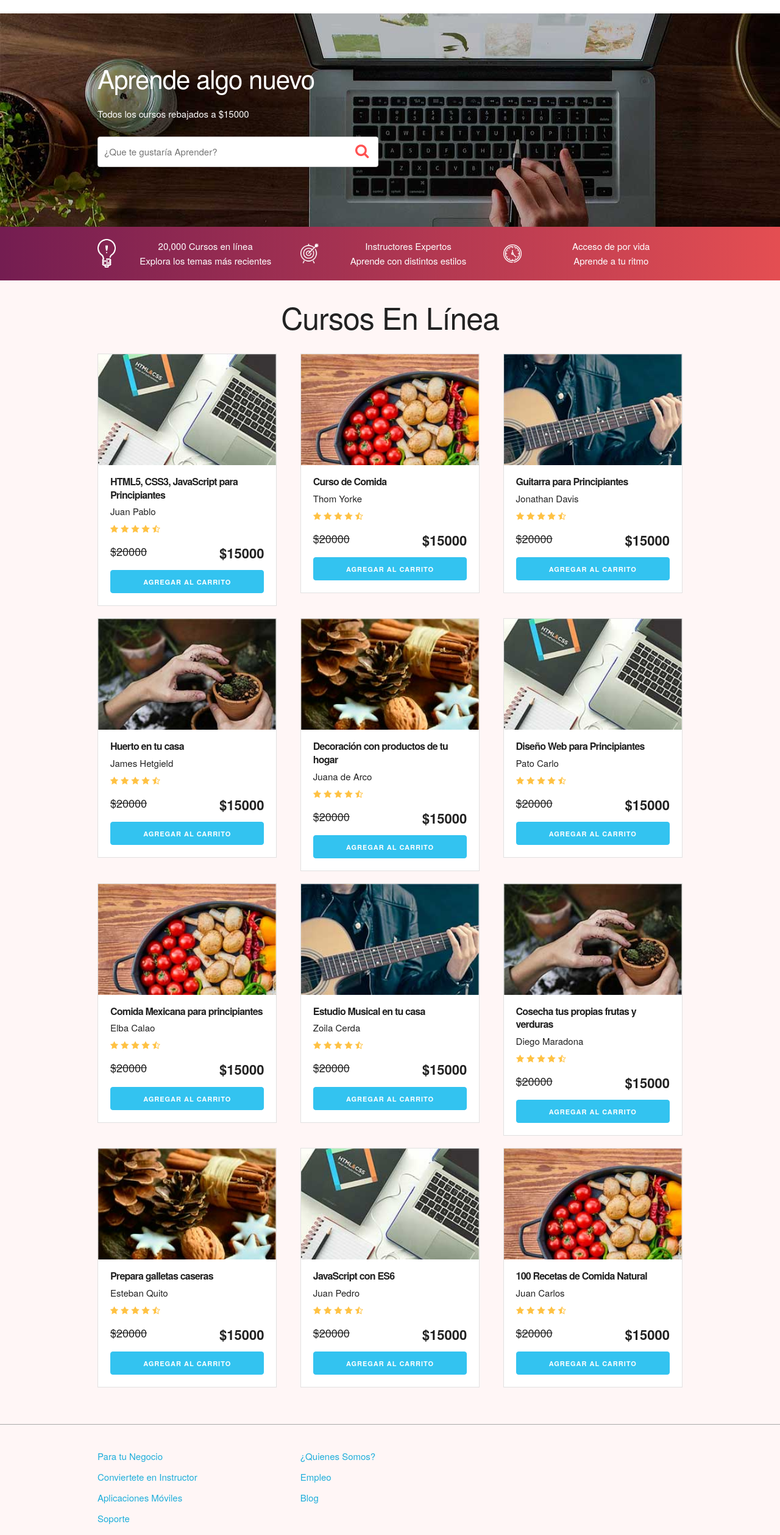
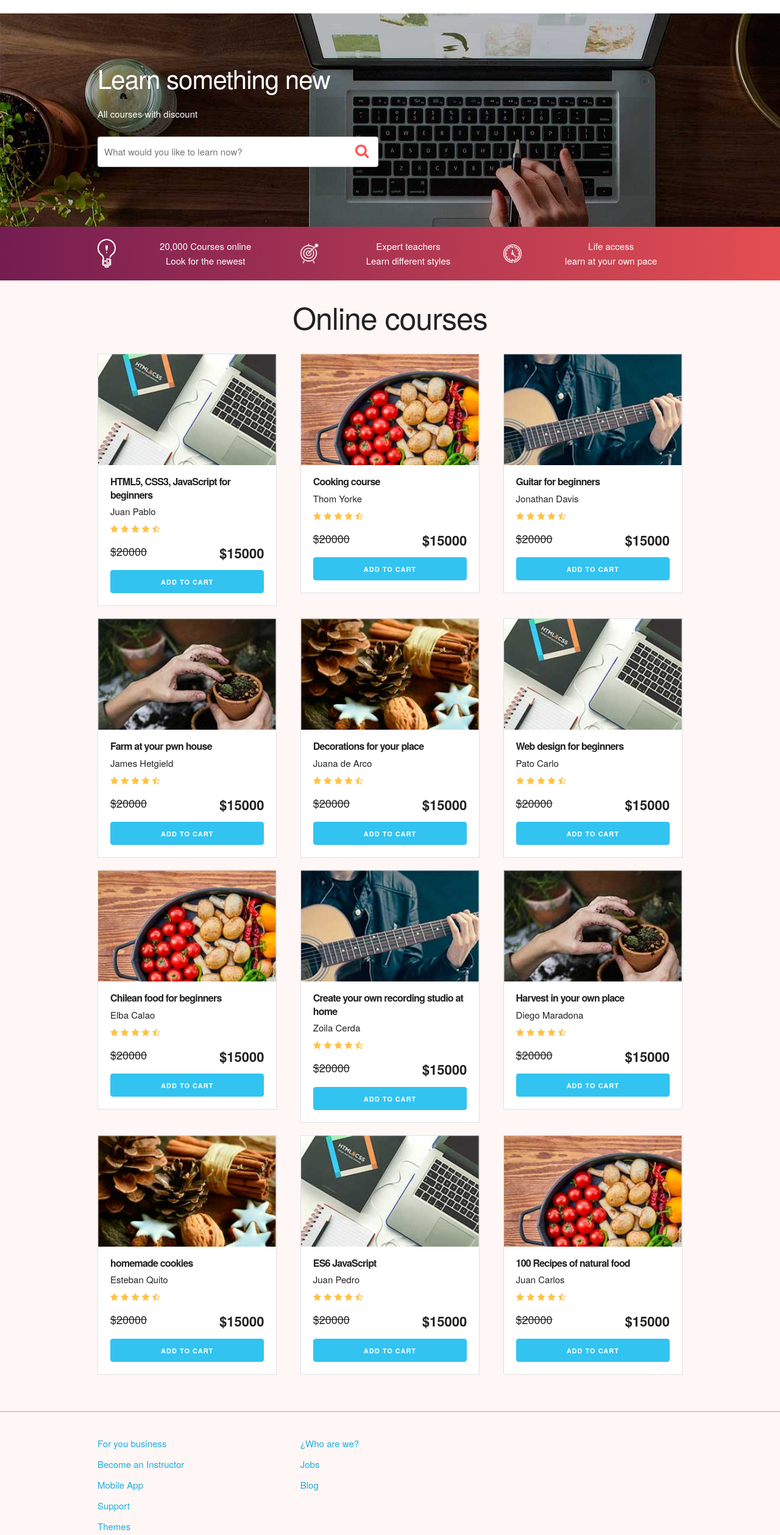
Before and after one commit to DiegoThonC/CarritoDeCompras, a plain HTML site: page index.html in a window 1280 px wide. Shown: the part 57-2575 px from the top of the page at 61% size. Drawn offline with Linux system fonts and the light colour scheme.

Commit message:
translating to english

```diff
--- a/index.html
+++ b/index.html
@@ -4,7 +4,7 @@
     <meta charset="UTF-8">
     <meta name="viewport" content="width=device-width, initial-scale=1.0">
     <meta http-equiv="X-UA-Compatible" content="ie=edge">
-    <title>Carrito de Compras</title>
+    <title>Shopping Cart</title>
     <link rel="stylesheet" href="css/normalize.css">
     <link rel="stylesheet" href="css/skeleton.css">
     <link rel="stylesheet" href="css/custom.css">
@@ -21,15 +21,15 @@
                             <table id="lista-carrito" class="u-full-width">
                                 <thead>
                                     <tr>
-                                        <th>Imagen</th>
-                                        <th>Nombre</th>
-                                        <th>Precio</th>
+                                        <th>Picture</th>
+                                        <th>Nanem</th>
+                                        <th>Price</th>
                                         <th></th>
                                     </tr>
                                 </thead>
                                 <tbody></tbody>
                             </table>
-                            <a href="#" id="vaciar-carrito" class="button u-full-width">Vaciar Carrito</a>
+                            <a href="#" id="vaciar-carrito" class="button u-full-width">Empty Cart</a>
                         </div>
                     </li>
                 </ul>
@@ -44,10 +44,10 @@
         <div class="row">
             <div class="six columns">
                 <div class="contenido-hero">
-                    <h2>Aprende algo nuevo</h2>
-                    <p>Todos los cursos rebajados a $15000</p>
+                    <h2>Learn something new</h2>
+                    <p>All courses with discount</p>
                     <form action="#" id="busqueda" method="post" class="formulario">
-                        <input class="u-full-width" type="text" placeholder="¿Que te gustaría Aprender?" id="buscador">
+                        <input class="u-full-width" type="text" placeholder="What would you like to learn now?" id="buscador">
                         <input type="button" id="submit-buscador" class="submit-buscador">
                     </form>
                 </div>
@@ -60,29 +60,38 @@
     <div class="container">
         <div class="row">
             <div class="four columns icono icono1">
-                <p>20,000 Cursos en línea <br>
-                Explora  los temas más recientes</p>
+                <p>
+                    20,000 Courses online
+                    <br>
+                    Look for the newest
+                </p>
             </div>
             <div class="four columns icono icono2">
-                <p>Instructores Expertos <br>
-                Aprende con distintos estilos</p>
+                <p>
+                    Expert teachers
+                    <br>
+                    Learn different styles
+                </p>
             </div>
             <div class="four columns icono icono3">
-                <p>Acceso de por vida <br>
-                Aprende a tu ritmo</p>
+                <p>
+                    Life access
+                    <br>
+                    learn at your own pace
+                </p>
             </div>
         </div>
     </div>
 </div>
 
 <div id="lista-cursos" class="container">
-    <h1 id="encabezado" class="encabezado">Cursos En Línea</h1>
+    <h1 id="encabezado" class="encabezado">Online courses</h1>
     <div class="row">
         <div class="four columns">
             <div class="card">
                 <img src="img/curso1.jpg" class="imagen-curso u-full-width">
                 <div class="info-card">
-                    <h4>HTML5, CSS3, JavaScript para Principiantes</h4>
+                    <h4>HTML5, CSS3, JavaScript for beginners</h4>
                     <p>Juan Pablo</p>
                     <img src="img/estrellas.png">
                     <p class="precio">
@@ -91,7 +100,7 @@
                             $15000
                         </span>
                     </p>
-                    <a href="#" class="u-full-width button-primary button input agregar-carrito" data-id="1">Agregar Al Carrito</a>
+                    <a href="#" class="u-full-width button-primary button input agregar-carrito" data-id="1">Add to cart</a>
                 </div>
             </div> <!--.card-->
         </div>
@@ -99,7 +108,7 @@
             <div class="card">
                 <img src="img/curso2.jpg" class="imagen-curso u-full-width">
                 <div class="info-card">
-                    <h4>Curso de Comida</h4>
+                    <h4>Cooking course</h4>
                     <p>Thom Yorke</p>
                     <img src="img/estrellas.png">
                     <p class="precio">
@@ -108,7 +117,7 @@
                             $15000
                         </span>
                     </p>
-                    <a href="#" class="u-full-width button-primary button input agregar-carrito" data-id="2">Agregar Al Carrito</a>
+                    <a href="#" class="u-full-width button-primary button input agregar-carrito" data-id="2">Add to cart</a>
                 </div>
             </div>
         </div>
@@ -116,7 +125,7 @@
             <div class="card">
                 <img src="img/curso3.jpg" class="imagen-curso u-full-width">
                 <div class="info-card">
-                    <h4>Guitarra para Principiantes</h4>
+                    <h4>Guitar for beginners</h4>
                     <p>Jonathan Davis</p>
                     <img src="img/estrellas.png">
                     <p class="precio">
@@ -125,7 +134,7 @@
                             $15000
                         </span>
                     </p>
-                    <a href="#" class="u-full-width button-primary button input agregar-carrito" data-id="3">Agregar Al Carrito</a>
+                    <a href="#" class="u-full-width button-primary button input agregar-carrito" data-id="3">Add to cart</a>
                 </div>
             </div> <!--.card-->
         </div>
@@ -135,7 +144,7 @@
             <div class="card">
                 <img src="img/curso4.jpg" class="imagen-curso u-full-width">
                 <div class="info-card">
-                    <h4>Huerto en tu casa</h4>
+                    <h4>Farm at your pwn house</h4>
                     <p>James Hetgield</p>
                     <img src="img/estrellas.png">
                     <p class="precio">
@@ -144,7 +153,7 @@
                             $15000
                         </span>
                     </p>
-                    <a href="#" class="u-full-width button-primary button input agregar-carrito" data-id="4">Agregar Al Carrito</a>
+                    <a href="#" class="u-full-width button-primary button input agregar-carrito" data-id="4">Add to cart</a>
                 </div>
             </div> <!--.card-->
         </div>
@@ -152,7 +161,7 @@
             <div class="card">
                 <img src="img/curso5.jpg" class="imagen-curso u-full-width">
                 <div class="info-card">
-                    <h4>Decoración con productos de tu hogar</h4>
+                    <h4>Decorations for your place</h4>
                     <p>Juana de Arco</p>
                     <img src="img/estrellas.png">
                     <p class="precio">
@@ -161,7 +170,7 @@
                             $15000
                         </span>
                     </p>
-                    <a href="#" class="u-full-width button-primary button input agregar-carrito" data-id="5">Agregar Al Carrito</a>
+                    <a href="#" class="u-full-width button-primary button input agregar-carrito" data-id="5">Add to cart</a>
                 </div>
             </div> <!--.card-->
         </div>
@@ -169,7 +178,7 @@
             <div class="card">
                 <img src="img/curso1.jpg" class="imagen-curso u-full-width">
                 <div class="info-card">
-                    <h4>Diseño Web para Principiantes</h4>
+                    <h4>Web design for beginners</h4>
                     <p>Pato Carlo</p>
                     <img src="img/estrellas.png">
                     <p class="precio">
@@ -178,7 +187,7 @@
                             $15000
                         </span>
                     </p>
-                    <a href="#" class="u-full-width button-primary button input agregar-carrito" data-id="6">Agregar Al Carrito</a>
+                    <a href="#" class="u-full-width button-primary button input agregar-carrito" data-id="6">Add to cart</a>
                 </div>
             </div> <!--.card-->
         </div>
@@ -188,7 +197,7 @@
             <div class="card">
                 <img src="img/curso2.jpg" class="imagen-curso u-full-width">
                 <div class="info-card">
-                    <h4>Comida Mexicana para principiantes</h4>
+                    <h4>Chilean food for beginners</h4>
                     <p>Elba Calao</p>
                     <img src="img/estrellas.png">
                     <p class="precio">
@@ -197,7 +206,7 @@
                             $15000
                         </span>
                     </p>
-                    <a href="#" class="u-full-width button-primary button input agregar-carrito" data-id="7">Agregar Al Carrito</a>
+                    <a href="#" class="u-full-width button-primary button input agregar-carrito" data-id="7">Add to cart</a>
                 </div>
             </div> <!--.card-->
         </div>
@@ -205,7 +214,7 @@
             <div class="card">
                 <img src="img/curso3.jpg" class="imagen-curso u-full-width">
                 <div class="info-card">
-                    <h4>Estudio Musical en tu casa</h4>
+                    <h4>Create your own recording studio at home</h4>
                     <p>Zoila Cerda</p>
                     <img src="img/estrellas.png">
                     <p class="precio">
@@ -214,7 +223,7 @@
                             $15000
                         </span>
                     </p>
-                    <a href="#" class="u-full-width button-primary button input agregar-carrito" data-id="8">Agregar Al Carrito</a>
+                    <a href="#" class="u-full-width button-primary button input agregar-carrito" data-id="8">Add to cart</a>
                 </div>
             </div> <!--.card-->
         </div>
@@ -222,7 +231,7 @@
             <div class="card">
                 <img src="img/curso4.jpg" class="imagen-curso u-full-width">
                 <div class="info-card">
-                    <h4>Cosecha tus propias frutas y verduras</h4>
+                    <h4>Harvest in your own place</h4>
                     <p>Diego Maradona</p>
                     <img src="img/estrellas.png">
                     <p class="precio">
@@ -231,7 +240,7 @@
                             $15000
                         </span>
                     </p>
-                    <a href="#" class="u-full-width button-primary button input agregar-carrito" data-id="9">Agregar Al Carrito</a>
+                    <a href="#" class="u-full-width button-primary button input agregar-carrito" data-id="9">Add to cart</a>
                 </div>
             </div> <!--.card-->
         </div>
@@ -241,7 +250,7 @@
             <div class="card">
                 <img src="img/curso5.jpg" class="imagen-curso u-full-width">
                 <div class="info-card">
-                    <h4>Prepara galletas caseras</h4>
+                    <h4>homemade cookies</h4>
                     <p>Esteban Quito</p>
                     <img src="img/estrellas.png">
                     <p class="precio">
@@ -250,7 +259,7 @@
                             $15000
                         </span>
                     </p>
-                    <a href="#" class="u-full-width button-primary button input agregar-carrito" data-id="10">Agregar Al Carrito</a>
+                    <a href="#" class="u-full-width button-primary button input agregar-carrito" data-id="10">Add to cart</a>
                 </div>
             </div> <!--.card-->
         </div>
@@ -258,7 +267,7 @@
             <div class="card">
                 <img src="img/curso1.jpg" class="imagen-curso u-full-width">
                 <div class="info-card">
-                    <h4>JavaScript con ES6</h4>
+                    <h4>ES6 JavaScript</h4>
                     <p>Juan Pedro</p>
                     <img src="img/estrellas.png">
                     <p class="precio">
@@ -267,7 +276,7 @@
                             $15000
                         </span>
                         </p>
-                    <a href="#" class="u-full-width button-primary button input agregar-carrito" data-id="11">Agregar Al Carrito</a>
+                    <a href="#" class="u-full-width button-primary button input agregar-carrito" data-id="11">Add to cart</a>
                 </div>
             </div> <!--.card-->
         </div>
@@ -275,7 +284,7 @@
             <div class="card">
                 <img src="img/curso2.jpg" class="imagen-curso u-full-width">
                 <div class="info-card">
-                    <h4>100 Recetas de Comida Natural</h4>
+                    <h4>100 Recipes of natural food</h4>
                     <p>Juan Carlos</p>
                     <img src="img/estrellas.png">
                     <p class="precio">
@@ -284,7 +293,7 @@
                             $15000
                         </span>
                     </p>
-                    <a href="#" class="u-full-width button-primary button input agregar-carrito" data-id="12">Agregar Al Carrito</a>
+                    <a href="#" class="u-full-width button-primary button input agregar-carrito" data-id="12">Add to cart</a>
                 </div>
             </div> <!--.card-->
         </div>
@@ -296,17 +305,17 @@
         <div class="row">
             <div class="four columns">
                 <nav id="principal" class="menu">
-                    <a class="enlace" href="#">Para tu Negocio</a>
-                    <a class="enlace" href="#">Conviertete en Instructor</a>
-                    <a class="enlace" href="#">Aplicaciones Móviles</a>
-                    <a class="enlace" href="#">Soporte</a>
-                    <a class="enlace" href="#">Temas</a>
+                    <a class="enlace" href="#">For you business</a>
+                    <a class="enlace" href="#">Become an Instructor</a>
+                    <a class="enlace" href="#">Mobile App</a>
+                    <a class="enlace" href="#">Support</a>
+                    <a class="enlace" href="#">Themes</a>
                 </nav>
             </div>
             <div class="four columns">
                 <nav id="secundaria" class="menu">
-                    <a class="enlace" href="#">¿Quienes Somos?</a>
-                    <a class="enlace" href="#">Empleo</a>
+                    <a class="enlace" href="#">¿Who are we?</a>
+                    <a class="enlace" href="#">Jobs</a>
                     <a class="enlace" href="#">Blog</a>
                 </nav>
             </div>
```
